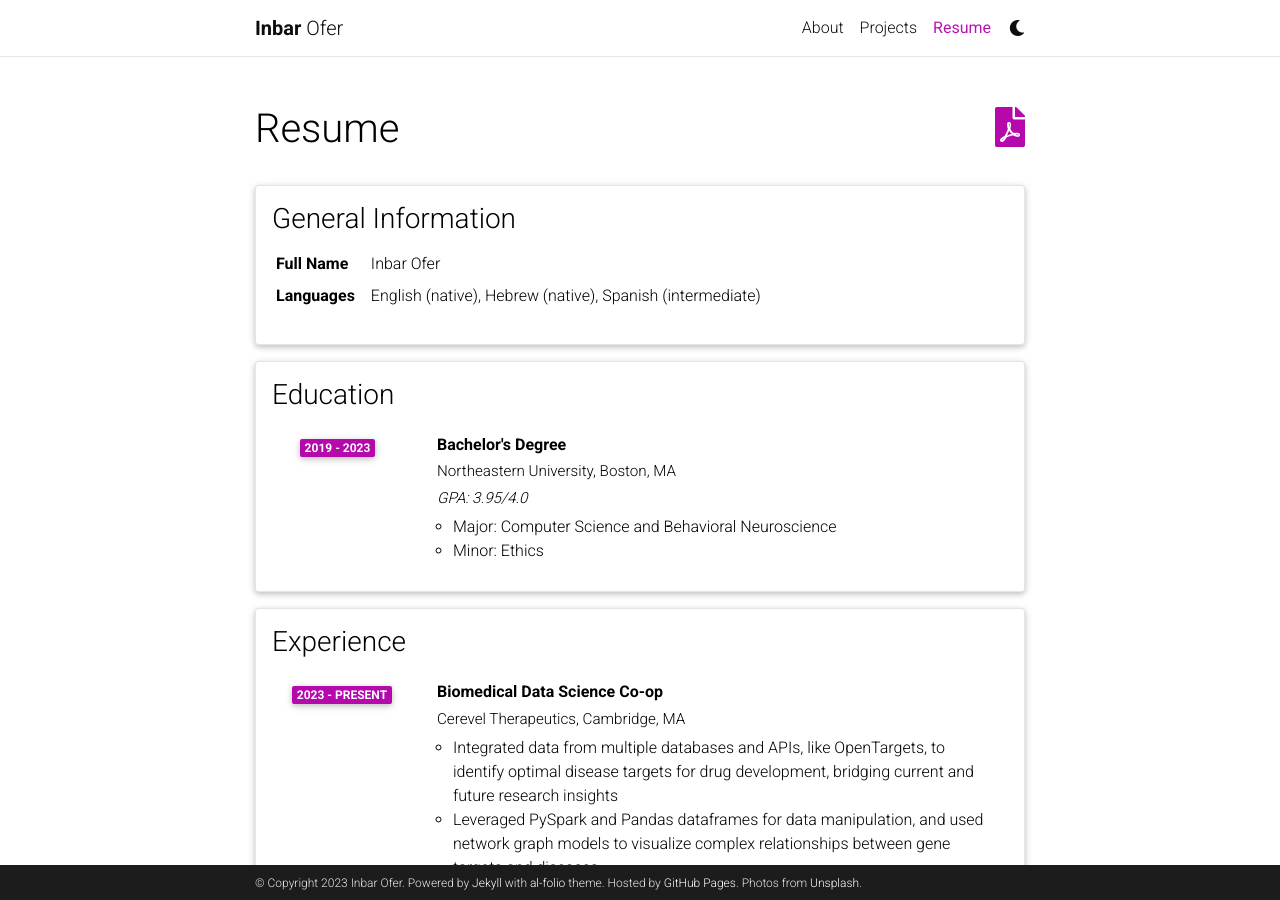
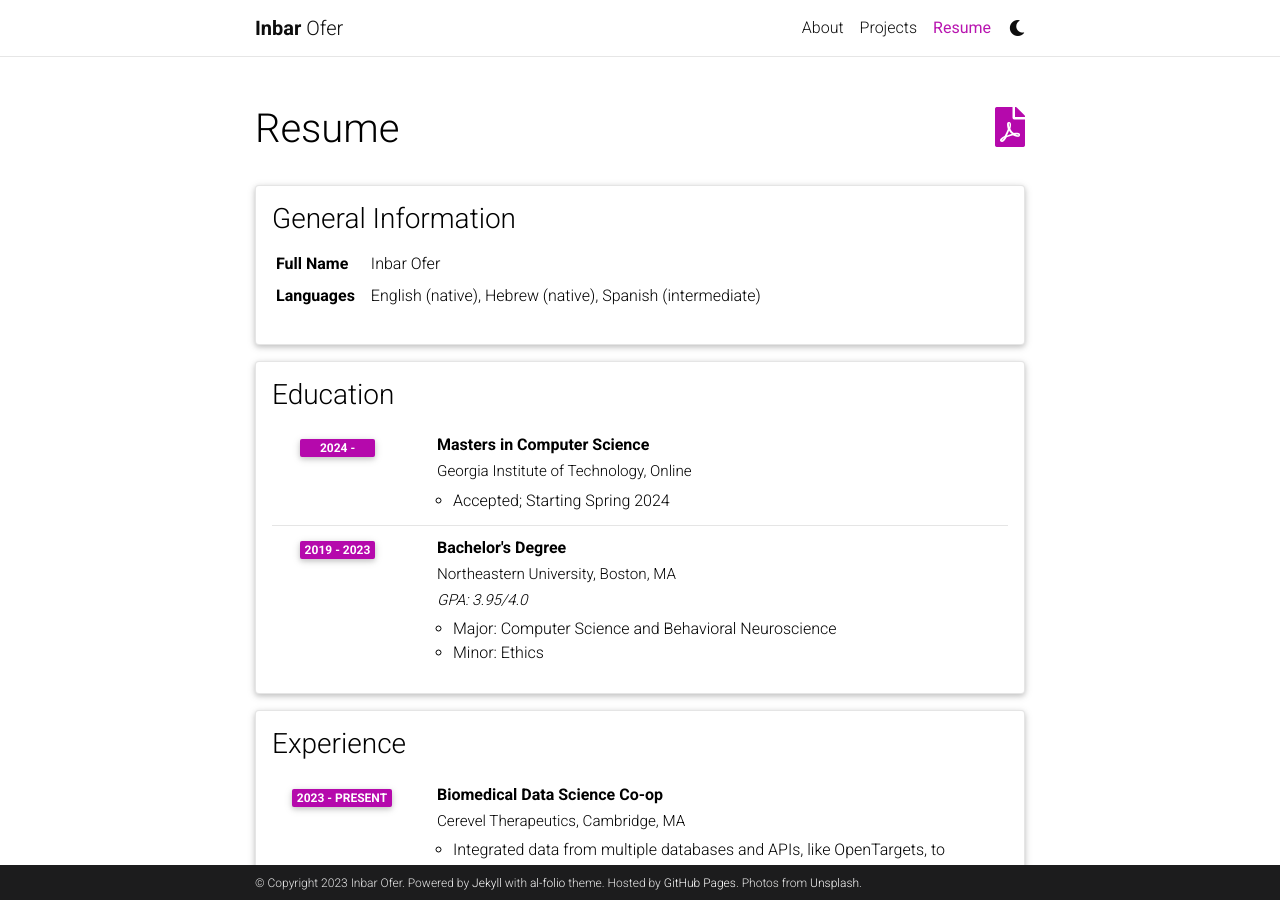
Before and after one commit to inbaro-neu/inbaro-neu.github.io, a Jekyll site: the page built from _pages/cv.md, in a window 1280 px wide and 900 px high. Built offline with Jekyll 4.4.1, drawn with Linux system fonts in a browser that asks for light colours; comment, search, counter and statistics services are not loaded; a style sheet for code colours, icons or effects is not loaded.

Commit message:
updated admission to GATech

```diff
--- a/_data/cv.yml
+++ b/_data/cv.yml
@@ -11,6 +11,11 @@
 - title: Education
   type: time_table
   contents:
+    - title: Masters in Computer Science
+      institution: Georgia Institute of Technology, Online
+      year: 2024 -
+      description:
+        - Accepted; Starting Spring 2024
     - title: Bachelor's Degree
       institution: Northeastern University, Boston, MA
       highlights: "GPA: 3.95/4.0"
```
